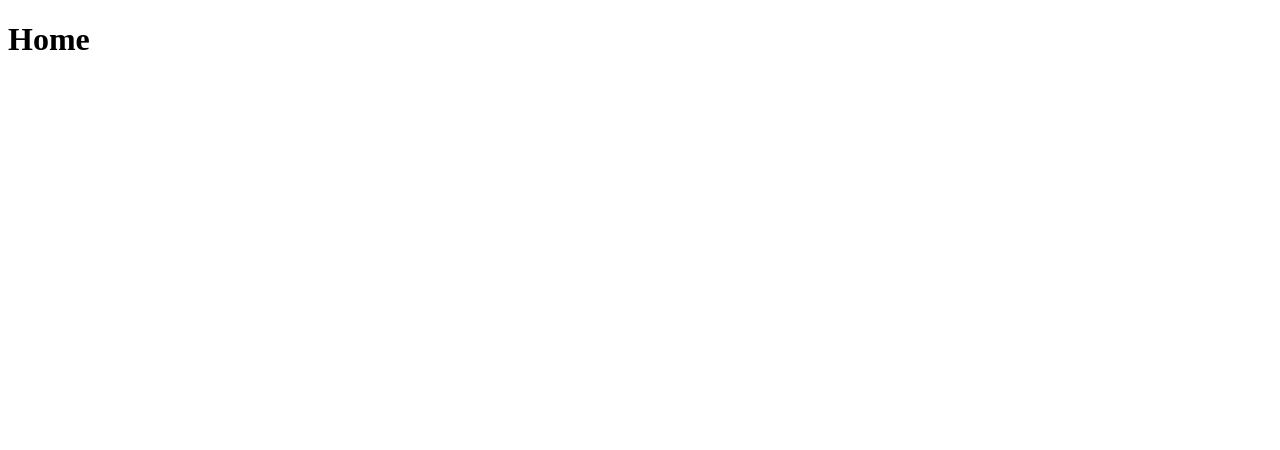
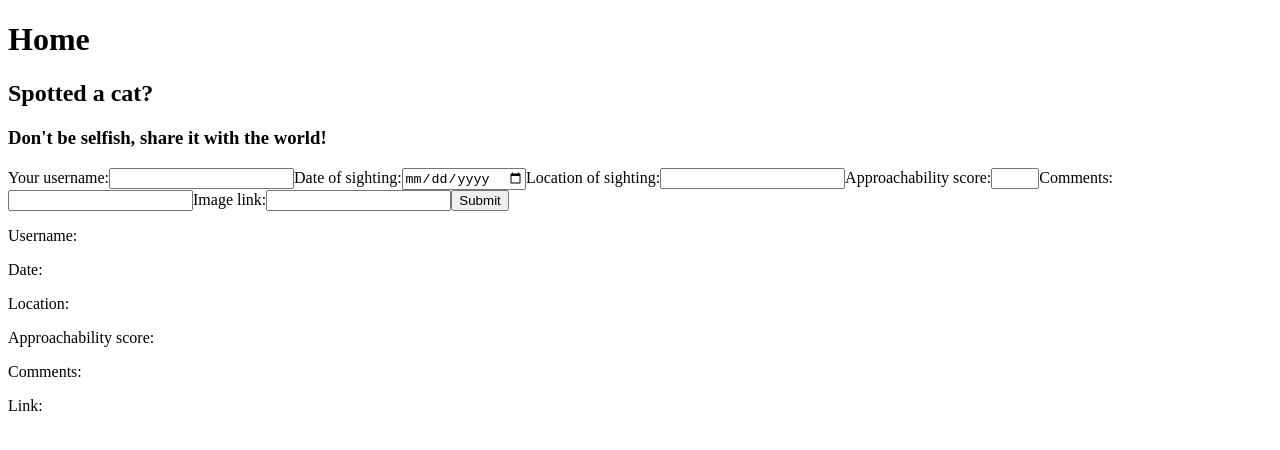
Before and after one commit to shins-mcintyre/week07-assignment, a React (Vite) app in the folder client/: page / in a window 1280 px wide. Shown: the top 450 px of the page. Built offline with nearby package versions, Linux system fonts and the light colour scheme.

Commit message:
feat: form created and inputs added to database on submit

```diff
--- a/client/src/App.jsx
+++ b/client/src/App.jsx
@@ -1,3 +1,5 @@
+import Form from "./components/Form";
+
 // TODO: set up a routing system and import relevant components
 // advice: have a component for your root route too ("/")
 
@@ -6,6 +8,7 @@ export default function App() {
     <>
       <h1>Home</h1>
       {/* routing system */}
+      <Form />
     </>
   );
 }
--- a/client/src/components/Form.jsx
+++ b/client/src/components/Form.jsx
@@ -1,3 +1,142 @@
 // this could be a page itself, or a component you import into pages
 
 //TODO: set up a form to collect users' data
+
+import { useState } from "react";
+
+export default function Form() {
+  // 1. Store form data in state
+  const [formValues, setFormValues] = useState({
+    username: "",
+    date: "",
+    location: "",
+    approach_score: "",
+    comments: "",
+    src: "",
+  });
+
+  // 2. Handle the input changes
+  // -- target the correct input value
+  function handleInputChange(event) {
+    setFormValues({
+      ...formValues,
+      [event.target.name]: event.target.value,
+    });
+  }
+
+  // 3. Create event handler
+  // -- here we will send the form data to the server
+  async function handleFormSubmit(event) {
+    event.preventDefault();
+
+    try {
+      // fetch the POST route and declare the headers (body) which is the value of the state
+      const response = await fetch("http://localhost:8080/new-cat", {
+        method: "POST",
+        headers: {
+          "Content-type": "application/json",
+        },
+        body: JSON.stringify({
+          ...formValues,
+          approach_score: Number(formValues.approach_score),
+        }),
+      });
+
+      // ! Look into why we do this when we already have the catch for errors?
+      if (!response.ok) {
+        throw new Error("Failed to submit cat");
+      }
+
+      const data = await response.json();
+      console.log("New cat added", data);
+
+      // Clear form after successful submission
+      setFormValues({
+        username: "",
+        date: "",
+        location: "",
+        approach_score: "",
+        comments: "",
+        src: "",
+      });
+    } catch (error) {
+      console.error("Error submitting form", error);
+    }
+  }
+
+  // 4. Create the form, with event handler on submit
+  return (
+    <>
+      <h2>Spotted a cat?</h2>
+      <h3>Don't be selfish, share it with the world!</h3>
+      <form onSubmit={handleFormSubmit}>
+        <label htmlFor="username">Your username:</label>
+        <input
+          type="text"
+          required
+          name="username"
+          value={formValues.username}
+          onChange={handleInputChange}
+        />
+
+        <label htmlFor="date">Date of sighting:</label>
+        <input
+          type="date"
+          required
+          name="date"
+          value={formValues.date}
+          onChange={handleInputChange}
+        />
+
+        <label htmlFor="location">Location of sighting:</label>
+        <input
+          type="text"
+          required
+          name="location"
+          value={formValues.location}
+          onChange={handleInputChange}
+        />
+
+        <label htmlFor="approach_score">Approachability score:</label>
+        <input
+          type="number"
+          required
+          name="approach_score"
+          min="1"
+          max="5"
+          value={formValues.approach_score}
+          onChange={handleInputChange}
+        />
+
+        <label htmlFor="comments">Comments:</label>
+        <input
+          type="text"
+          name="comments"
+          value={formValues.comments}
+          onChange={handleInputChange}
+        />
+
+        <label htmlFor="src">Image link:</label>
+        <input
+          type="url"
+          required
+          name="src"
+          value={formValues.src}
+          onChange={handleInputChange}
+        />
+
+        <button type="submit">Submit</button>
+      </form>
+
+      {/* test if it works */}
+      <p>Username: {formValues.username}</p>
+      <p>Date: {formValues.date}</p>
+      <p>Location: {formValues.location}</p>
+      <p>Approachability score: {formValues.approach_score}</p>
+      <p>Comments:{formValues.comments}</p>
+      <p>Link: {formValues.src}</p>
+    </>
+  );
+}
+
+// On submission form entries are added to the database
```
Also changed, not shown: 1 other file (tests, documents, lock files or other folders).
